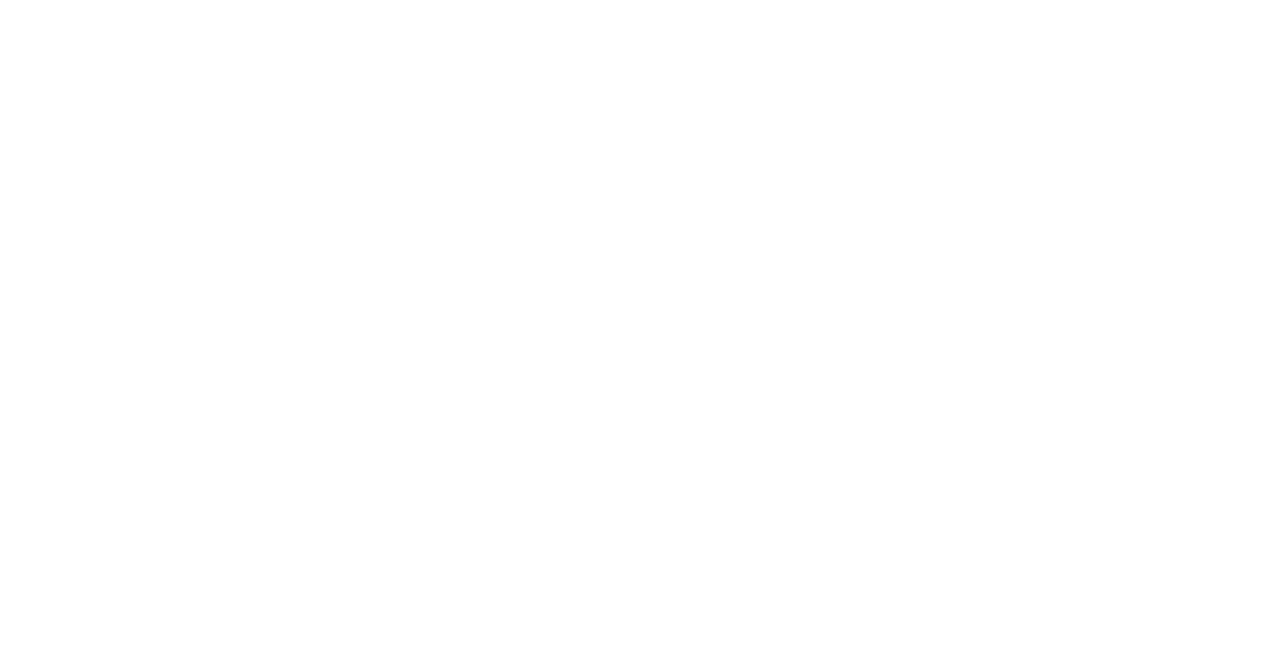
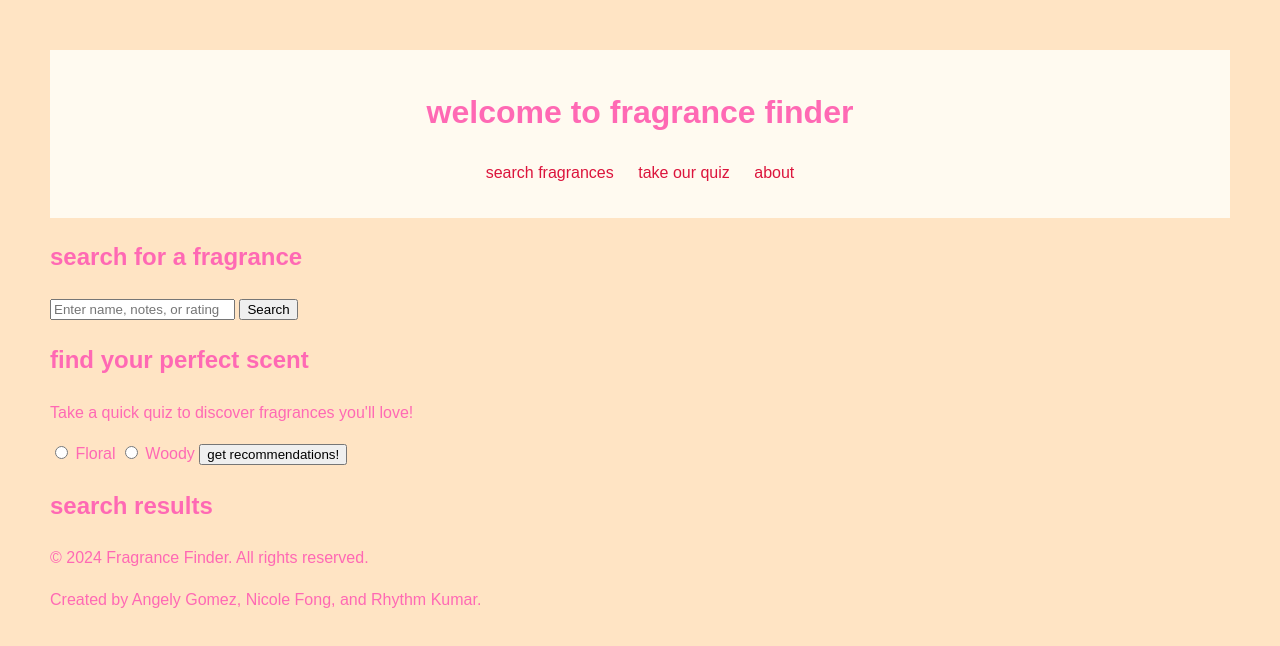
Before and after one commit to tirameeso/dsaproject3, a plain HTML site: page frontend/index.html in a window 1280 px wide. Drawn offline with Linux system fonts and the light colour scheme.

Commit message:
updated files for frontend/backend development. working on importing the data now.

```diff
--- a/frontend/index.html
+++ b/frontend/index.html
@@ -2,9 +2,60 @@
 <html lang="en">
 <head>
     <meta charset="UTF-8">
-    <title>Title</title>
+    <meta name="viewport" content="width=device-width, initial-scale=1.0">
+    <meta name="description" content="Find your perfect fragrance based on notes and ratings.">
+    <title>Fragrance Finder</title>
+    <link rel="stylesheet" href="style.css"> <!-- Link to your CSS file -->
 </head>
 <body>
+    <header>
+        <h1>welcome to fragrance finder</h1>
+        <nav>
+            <ul>
+                <li><a href="#search">search fragrances</a></li>
+                <li><a href="#quiz">take our quiz</a></li>
+                <li><a href="#about">about</a></li>
+            </ul>
+        </nav>
+    </header>
+    <main>
+        <!-- Placeholder for the search functionality -->
+        <section id="search">
+            <h2>search for a fragrance</h2>
+            <form id="search-form">
+                <input type="text" id="search-input" placeholder="Enter name, notes, or rating">
+                <button type="submit">Search</button>
+            </form>
+        </section>
 
+        <!-- Placeholder for the quiz functionality -->
+        <section id="quiz">
+            <h2>find your perfect scent</h2>
+            <p>Take a quick quiz to discover fragrances you'll love!</p>
+            <form id="quiz-form">
+                <label for="question1-floral">
+                <input type="radio" name="scent" value="floral" id="question1-floral"> Floral
+            </label>
+                <label for="question1-woody">
+                <input type="radio" name="scent" value="woody" id="question1-woody"> Woody
+            </label>
+    <button type="submit">get recommendations!</button>
+</form>
+
+        </section>
+
+        <!-- Placeholder for results -->
+        <section id="results">
+            <h2>search results</h2>
+            <div id="results-container">
+                <!-- Dynamically populated with JavaScript -->
+            </div>
+        </section>
+    </main>
+    <footer>
+        <p>© 2024 Fragrance Finder. All rights reserved.</p>
+        <p> Created by Angely Gomez, Nicole Fong, and Rhythm Kumar. </p>
+    </footer>
+    <script src="script.js"></script> <!-- Link to your JavaScript file -->
 </body>
 </html>
--- a/frontend/script.js
+++ b/frontend/script.js
@@ -0,0 +1,9 @@
+// script.js
+
+// Log a message to the console
+console.log("JavaScript is connected and working!");
+
+// Add a basic interaction
+document.addEventListener("DOMContentLoaded", () => {
+    console.log("DOM fully loaded and parsed");
+});
--- a/frontend/style.css
+++ b/frontend/style.css
@@ -0,0 +1,28 @@
+body {
+    font-family: Arial, sans-serif;
+    margin: 0;
+    background-color: bisque;
+    padding: 50px;
+    color: hotpink;
+    line-height: 1.6;
+}
+header {
+    background: floralwhite;
+    padding: 1rem 0;
+    text-align: center;
+}
+nav ul {
+    list-style: none;
+    padding: 0;
+}
+nav ul li {
+    display: inline;
+    margin: 0 10px;
+}
+nav ul li a {
+    text-decoration: none;
+    color: crimson;
+}
+form {
+    margin-top: 1rem;
+}
```
Also changed, not shown: 2 other files.
